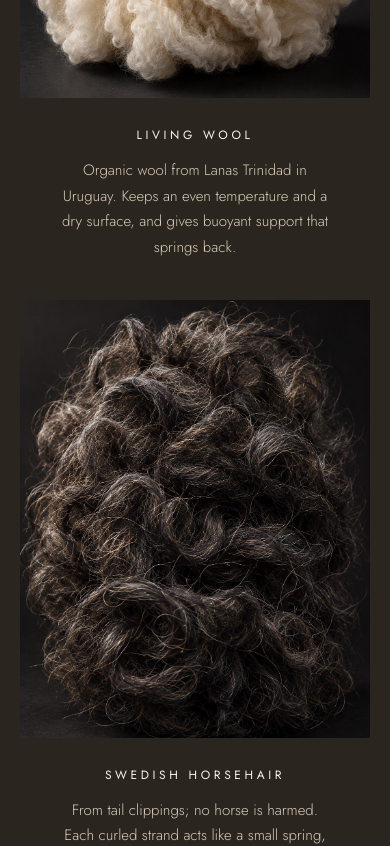
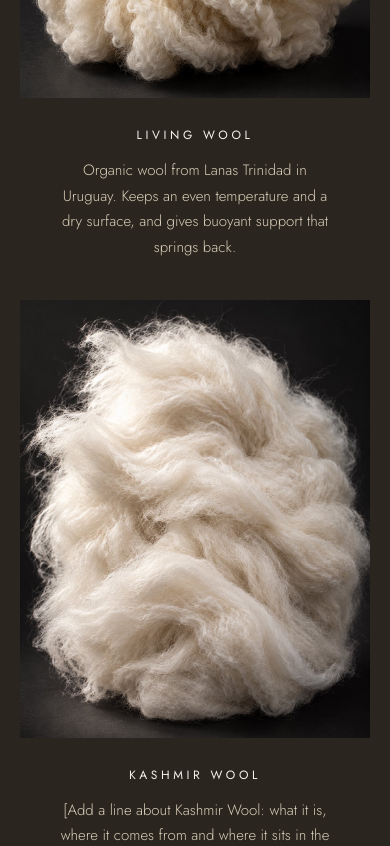
Before and after one commit to everletess/Ashwick-Home-, a Next.js app: page / in a window 390 px wide. Shown: the part 2694-3540 px from the top of the page. Built offline with nearby package versions, Linux system fonts and the light colour scheme; no server answers.

Commit message:
Home fibers: add Kashmir Wool
Four fibers in a row (two by two on tablets, stacked on phones). Its
description is a visible placeholder until the copy is confirmed.

Co-Authored-By: Claude Opus 5.5 <noreply@anthropic.com>
Claude-Session: https://claude.ai/code/session_01BdupDbY4vAUPMLYs1EoME5

```diff
--- a/app/globals.css
+++ b/app/globals.css
@@ -129,7 +129,7 @@ button.chip{cursor:pointer}
 /* Home: the fibers inside the mattress */
 .fibers{background:var(--ink);color:var(--alabaster);padding:104px 0}
 .fibers .h2{color:var(--alabaster)}
-.fibers-grid{display:grid;grid-template-columns:repeat(3,minmax(0,1fr));gap:48px;margin:64px auto 0;max-width:1040px}
+.fibers-grid{display:grid;grid-template-columns:repeat(4,minmax(0,1fr));gap:32px;margin:64px auto 0;max-width:1240px}
 .fiber{margin:0;text-align:center}
 .fiber-img{position:relative;aspect-ratio:2/3;overflow:hidden;background:#1c1a17}
 .fiber-img img{width:100%;height:100%;object-fit:cover}
@@ -455,6 +455,7 @@ button.chip{cursor:pointer}
   .hdr-in{grid-template-columns:44px minmax(0,1fr) auto;padding:12px 20px;gap:12px}
 }
 @media (max-width:1180px){
+  .fibers-grid{grid-template-columns:repeat(2,minmax(0,1fr));max-width:760px;gap:48px 32px}
   .grid3{grid-template-columns:repeat(2,minmax(0,1fr))}
   .mat-grid{grid-template-columns:repeat(3,minmax(0,1fr))}
   .made,.name{gap:56px}
--- a/components/fibers.tsx
+++ b/components/fibers.tsx
@@ -8,6 +8,7 @@ type Fiber = { name: string; line: string; photo?: PhotoKey; alt?: string };
 
 const FIBERS: Fiber[] = [
   { name: "Living Wool", photo: "fiber-wool", alt: "Crimped cream organic wool fiber on a dark background", line: "Organic wool from Lanas Trinidad in Uruguay. Keeps an even temperature and a dry surface, and gives buoyant support that springs back." },
+  { name: "Kashmir Wool", photo: "fiber-kashmir", alt: "Long, silky Kashmir wool fiber on a dark background", line: "[Add a line about Kashmir Wool: what it is, where it comes from and where it sits in the mattress.]" },
   { name: "Swedish horsehair", photo: "fiber-horsehair", alt: "Curled dark horsehair on a dark background", line: "From tail clippings; no horse is harmed. Each curled strand acts like a small spring, letting air move through the layers." },
   { name: "Organic cotton", photo: "fiber-cotton", alt: "Soft white organic cotton fiber on a dark background", line: "GOTS-certified. Wraps the coils on both sides and forms the topper's quilted shell." },
 ];
--- a/lib/photos.ts
+++ b/lib/photos.ts
@@ -21,6 +21,7 @@ import csofaStudio from "@/assets/photos/csofa-studio.jpg";
 import fiberWool from "@/assets/photos/fiber-wool.jpg";
 import fiberHorsehair from "@/assets/photos/fiber-horsehair.jpg";
 import fiberCotton from "@/assets/photos/fiber-cotton.jpg";
+import fiberKashmir from "@/assets/photos/fiber-kashmir.jpg";
 import frameFillCover from "@/assets/photos/frame-fill-cover.jpg";
 import hero from "@/assets/photos/hero.jpg";
 import marlowe1 from "@/assets/photos/marlowe-1.jpg";
@@ -86,6 +87,7 @@ export const PHOTOS = {
   "fiber-wool": fiberWool,
   "fiber-horsehair": fiberHorsehair,
   "fiber-cotton": fiberCotton,
+  "fiber-kashmir": fiberKashmir,
   "frame-fill-cover": frameFillCover,
   "hero": hero,
   "marlowe-1": marlowe1,
```
Also changed, not shown: assets/photos/fiber-kashmir.jpg (added).
